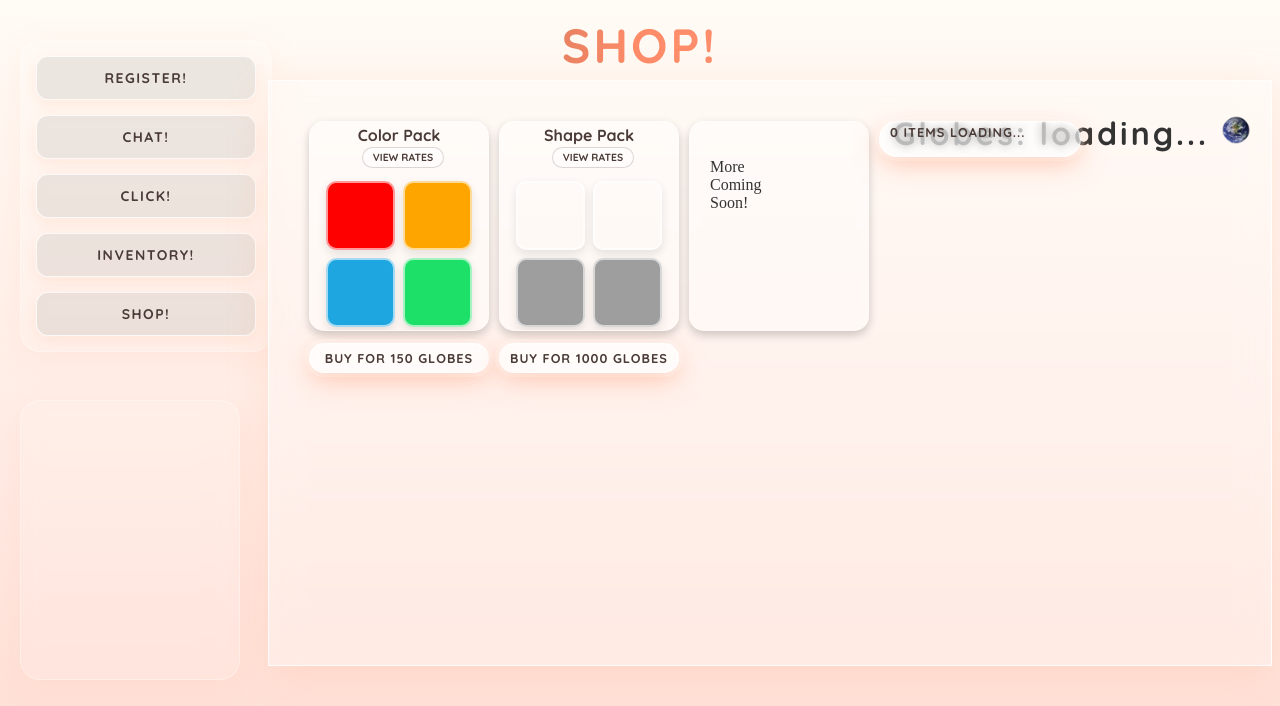
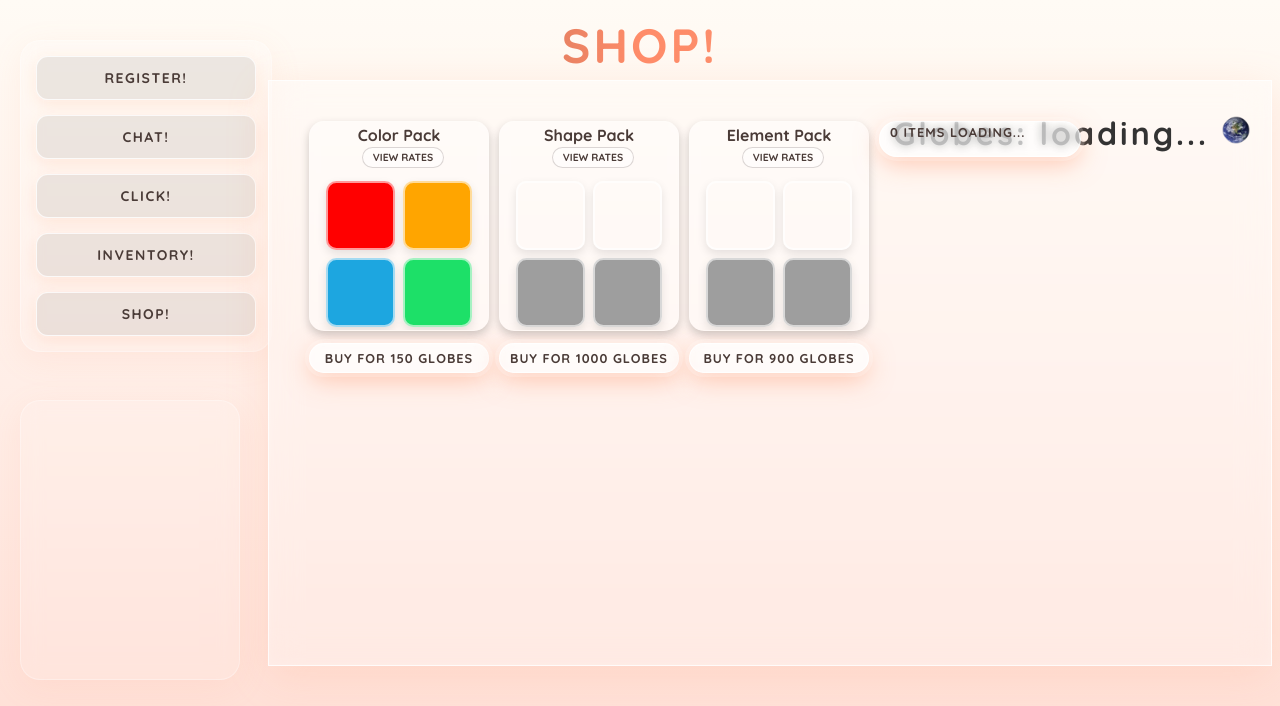
Before and after one commit to drew727/globalchat, a Flask app: page /internal/assets/resource-catalog/deployment-manifest in a window 1280 px wide. Shown: the top 706 px of the page. Run offline with Flask 3, Linux system fonts and the light colour scheme; data that the repository does not hold is empty; some libraries are stand-ins or nearby versions; grey boxes are pictures that could not be loaded.

Commit message:
Auto-update

```diff
--- a/main.py
+++ b/main.py
@@ -183,7 +183,7 @@ def toggle_panic():
 PACK_CONFIG = {
     'color': {'base_price': 150, 'scaling': 1.02, 'item_type': 'color'},
     'shape':  {'base_price': 1000, 'scaling': 1.0, 'item_type': 'shape'},
-    'elements':  {'base_price': 900, 'scaling': 1.0, 'item_type': 'element'},
+    'element':  {'base_price': 900, 'scaling': 1.0, 'item_type': 'element'},
 
 }
 #IMPORTANT: ROUTE MAPPING:
--- a/templates/shop.html
+++ b/templates/shop.html
@@ -313,13 +313,26 @@
 
             </div>
         <button id="btn-shape" class="buybtn" onclick="purchase('shape')">
-            Buy for <span id="price-shape">500</span> globes
+            Buy for <span id="price-shape">1000</span> globes
+        </button>
+        </div>
+        <div class="package-container">
+            <div class="previewbox">
+                <p class="pack-header">
+                    Element Pack
+                    <button class="rates-btn" onclick="viewitemrates('element')">View Rates</button>
+                </p>
+                <div class="innerbox" style="background-image:ps://hqhhjiudsbvicwaamvbg.supabase.co/storage/v1/object/public/Shapes/Tesseract.webp');"></div>
+                <div class="innerbox" style="background-image: url('https://hqhhiudsbvicwaamvbg.supabase.co/storage/v1/object/public/Shapes/Torus.webp');"></div>
+                <div class="innerbox" style="background-image: url('httse.co/storage/v1/object/public/Shapes/Cube.jpeg');"></div>
+                <div class="innerbox" style="background-image: url('httpamvbg.supabase.co/storage/v1/object/public/Shapes/Circle.jpeg');"></div>
+
+            </div>
+        <button id="btn-shape" class="buybtn" onclick="purchase('element')">
+            Buy for <span id="price-element">900</span> globes
         </button>
         </div>
 
-        <div class="previewbox">
-            <p id="colors-header">More<br> Coming Soon!</p>
-        </div>
         <span class="buybtn" id="pending">0 items loading...</span>
 
     </div>
```
